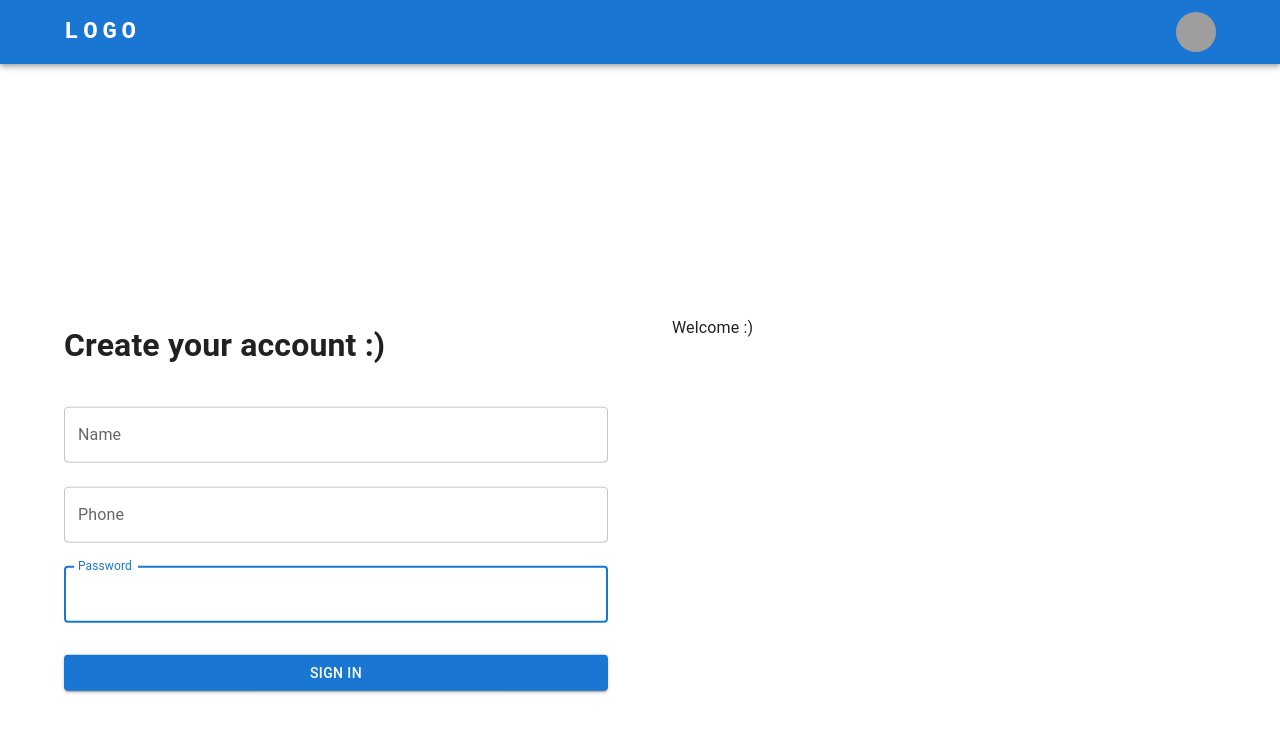
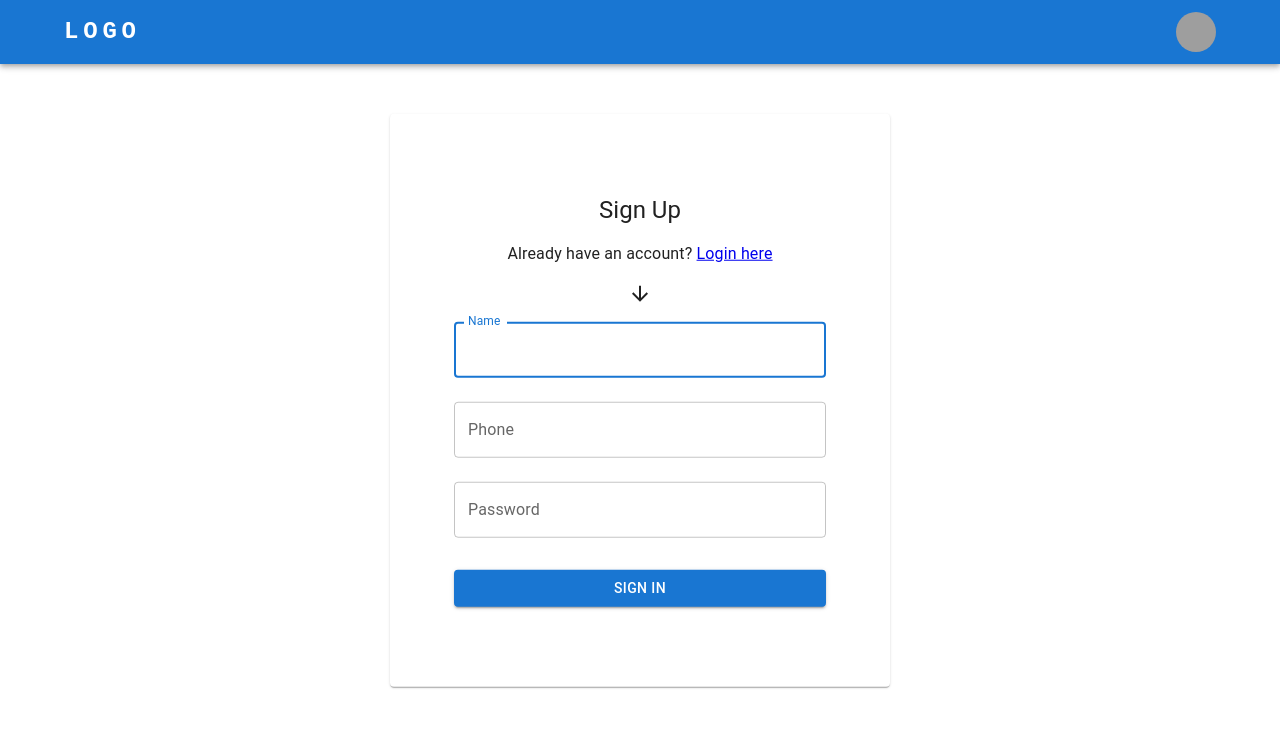
Before and after one commit to RamazanIttiev/nest-pet-project, a React (Create React App) app in the folder client/: page /register in a window 1280 px wide. Shown: the top 732 px of the page. Built offline with nearby package versions, Linux system fonts and the light colour scheme; grey boxes are pictures that could not be loaded.

Commit message:
[27][Client] sign up page styles refactor

```diff
--- a/client/src/views/sign-up/components/sign-up-form.component.tsx
+++ b/client/src/views/sign-up/components/sign-up-form.component.tsx
@@ -1,7 +1,9 @@
 import React, { FC } from 'react';
 import { Control, Controller, FieldErrors } from 'react-hook-form';
 import { FormValues } from '../containers/sign-up.container';
-import { Button, TextField } from '@mui/material';
+import { Button, Paper, TextField, Typography } from '@mui/material';
+import { Link } from 'react-router-dom';
+import { ArrowDownward } from '@mui/icons-material';
 
 // TODO: check if the types for useForm values are correct
 interface SignUpFormProps {
@@ -12,8 +14,23 @@ interface SignUpFormProps {
 
 export const SignUpFormComponent: FC<SignUpFormProps> = ({ errors, control, onSubmit }) => {
 	return (
-		<>
-			<h1>Create your account :)</h1>
+		<Paper
+			sx={{
+				p: 8,
+				top: '50%',
+				left: '50%',
+				maxWidth: '500px',
+				position: 'absolute',
+				transform: 'translate(-50%, -50%)',
+			}}>
+			<Typography component="h1" variant="h5" textAlign="center" margin="16px 0">
+				Sign Up
+			</Typography>
+			<Typography component="div" variant="body1" textAlign="center" marginBottom="16px">
+				Already have an account? <Link to="/login">Login here</Link>
+			</Typography>
+
+			<ArrowDownward sx={{ display: 'block', margin: '0 auto' }} />
 			<form onSubmit={onSubmit}>
 				<Controller
 					name="name"
@@ -47,7 +64,6 @@ export const SignUpFormComponent: FC<SignUpFormProps> = ({ errors, control, onSu
 					render={({ field }) => (
 						<TextField
 							{...field}
-							autoFocus
 							fullWidth
 							label="Phone"
 							id={field.name}
@@ -72,7 +88,6 @@ export const SignUpFormComponent: FC<SignUpFormProps> = ({ errors, control, onSu
 					render={({ field }) => (
 						<TextField
 							{...field}
-							autoFocus
 							fullWidth
 							id={field.name}
 							type="password"
@@ -90,6 +105,6 @@ export const SignUpFormComponent: FC<SignUpFormProps> = ({ errors, control, onSu
 					Sign In
 				</Button>
 			</form>
-		</>
+		</Paper>
 	);
 };
--- a/client/src/views/sign-up/containers/sign-up.container.tsx
+++ b/client/src/views/sign-up/containers/sign-up.container.tsx
@@ -1,8 +1,6 @@
 import React, { FC, useState } from 'react';
 import { useForm } from 'react-hook-form';
 import { SignUpFormComponent } from '../components/sign-up-form.component';
-import { SignUpAsideComponent } from '../components/sign-up-aside.component';
-import { Container, Grid } from '@mui/material';
 
 export interface FormValues {
 	name: string;
@@ -49,16 +47,5 @@ export const SignUpContainer: FC = () => {
 		reset();
 	});
 
-	return (
-		<Container maxWidth="lg">
-			<Grid container sx={{ transform: 'translateY(50%)' }} spacing={8}>
-				<Grid item md={6}>
-					<SignUpFormComponent errors={errors} control={control} onSubmit={onSubmit} />
-				</Grid>
-				<Grid item md={6}>
-					<SignUpAsideComponent />
-				</Grid>
-			</Grid>
-		</Container>
-	);
+	return <SignUpFormComponent errors={errors} control={control} onSubmit={onSubmit} />;
 };
```
